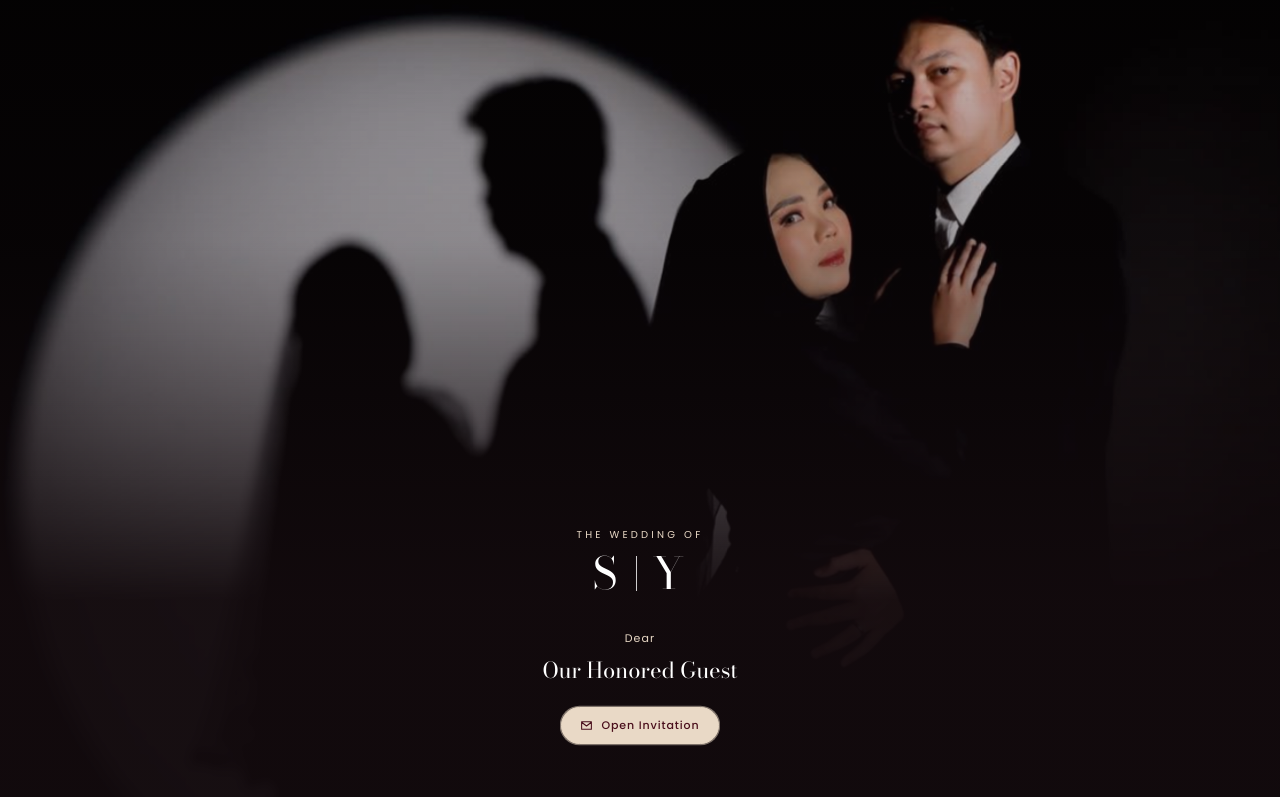
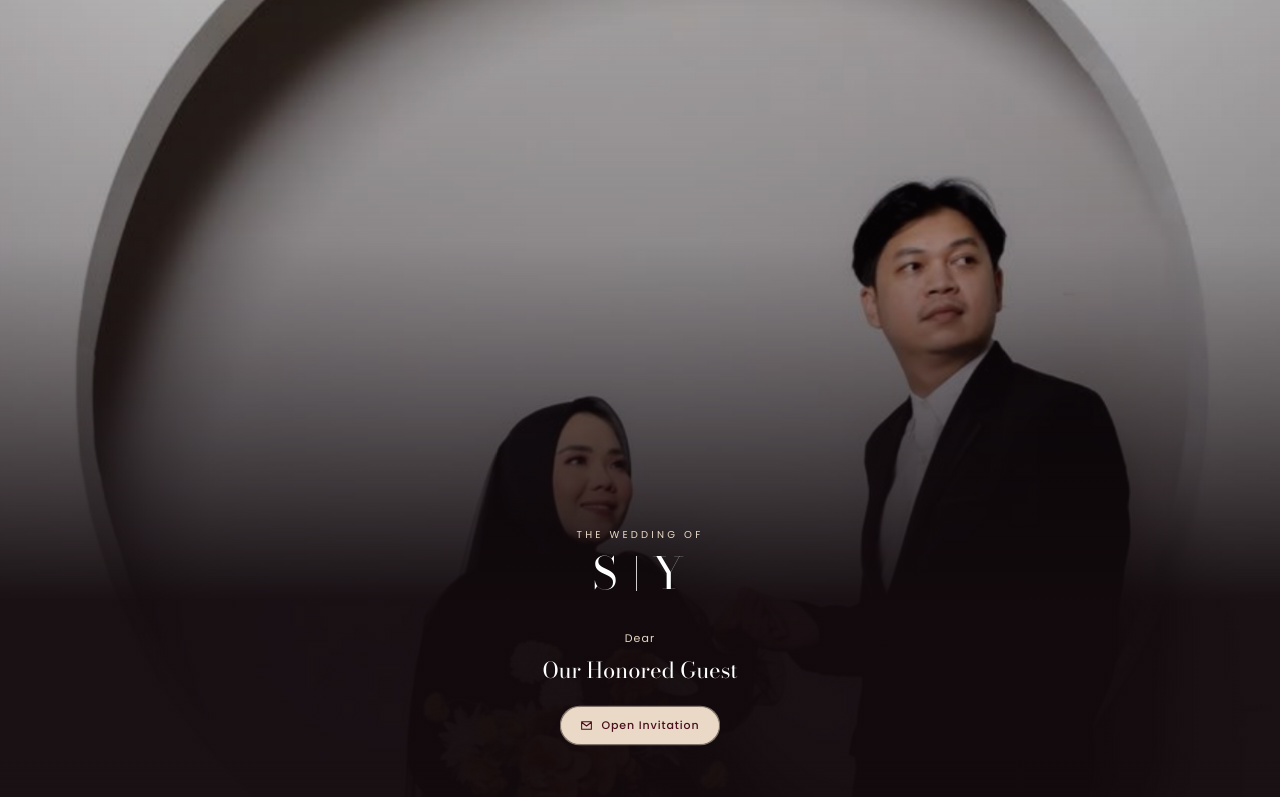
Before and after one commit to imamnrchls/inv-ssa, a plain HTML site: page index.html in a window 1280 px wide. Shown: the top 797 px of the page. Drawn offline with nearby package versions, Linux system fonts and the light colour scheme.

Commit message:
Sharper cover: portrait photo, less zoom on full-screen images
Co-Authored-By: Claude Opus 5.5 <noreply@anthropic.com>
Claude-Session: https://claude.ai/code/session_01Ax6AcQMNrkZVRh3X58nrK8

```diff
--- a/index.html
+++ b/index.html
@@ -289,8 +289,11 @@ footer { padding: 28px 24px calc(28px + env(safe-area-inset-bottom, 0px)); text-
   position: absolute; inset: -8% 0; z-index: 0; background-size: cover; background-position: center;
   will-change: translate, scale; transition: scale 1.9s cubic-bezier(.2,.7,.2,1);
 }
-.cover .ph .ph-img { animation: drift 18s ease-in-out infinite alternate; }
-@keyframes drift { from { scale: 1.02; } to { scale: 1.14; } }
+/* Cover & hero fill a whole phone screen, so keep extra magnification small: every bit of zoom
+   is upscaling on a 3x screen and makes the photo look soft. */
+.cover .ph .ph-img, .hero .ph .ph-img { inset: 0; }
+.cover .ph .ph-img { animation: drift 16s ease-in-out infinite alternate; }
+@keyframes drift { from { scale: 1; } to { scale: 1.05; } }
 
 /* ---------- scroll reveal ---------- */
 .rv { transition: opacity .9s ease, transform 1s cubic-bezier(.2,.7,.2,1), clip-path 1.3s cubic-bezier(.7,0,.2,1), filter 1s ease; }
@@ -312,9 +315,8 @@ footer { padding: 28px 24px calc(28px + env(safe-area-inset-bottom, 0px)); text-
 @keyframes rise { from { opacity: 0; transform: translateY(28px); } }
 .cover .mono { animation-name: monoIn; }
 @keyframes monoIn { from { opacity: 0; letter-spacing: .5em; filter: blur(6px); } }
-.cover.gone .ph .ph-img { scale: 1.25; transition: scale 1.2s ease; }
 body.opened .hero .ph-img { animation: kenburns 9s cubic-bezier(.2,.6,.2,1) both; }
-@keyframes kenburns { from { scale: 1.28; } to { scale: 1.02; } }
+@keyframes kenburns { from { scale: 1.1; } to { scale: 1; } }
 body.opened .hero .txt > * { animation: rise 1.1s cubic-bezier(.2,.7,.2,1) both; }
 body.opened .hero .txt > :nth-child(1) { animation-delay: .55s; }
 body.opened .hero .txt > :nth-child(2) { animation: monoIn 1.4s cubic-bezier(.2,.7,.2,1) .7s both; }
@@ -551,7 +553,7 @@ const CONFIG = {
   date: "2026-12-27T10:00:00+07:00",
 
   events: [
-    { name: "Akad Nikah", start: "2026-12-27T10:00:00+07:00", end: "2026-12-27T12:00:00+07:00", time: "10.00 WIB – selesai", place: "Sakha Ballroom, Royal Sentul Park", address: "Jl. Sentul Raya, Kadumangu, Kec. Babakan Madang, Kabupaten Bogor, Jawa Barat 16810", maps: "https://www.google.com/maps/search/?api=1&query=Sakha+Ballroom+Royal+Sentul+Park", photo: { src: "img/akad.jpg", pos: "50% 34%" } },
+    { name: "Akad Nikah", start: "2026-12-27T10:00:00+07:00", end: "2026-12-27T12:00:00+07:00", time: "10.00 WIB – selesai", place: "Sakha Ballroom, Royal Sentul Park", address: "Jl. Sentul Raya, Kadumangu, Kec. Babakan Madang, Kabupaten Bogor, Jawa Barat 16810", maps: "https://www.google.com/maps/search/?api=1&query=Sakha+Ballroom+Royal+Sentul+Park", photo: { src: "img/siluet-2.jpg", pos: "68% 30%" } },
     { name: "Resepsi",    start: "2026-12-27T13:00:00+07:00", end: "2026-12-27T17:00:00+07:00", time: "13.00 – 17.00 WIB",   place: "Sakha Ballroom, Royal Sentul Park", address: "Jl. Sentul Raya, Kadumangu, Kec. Babakan Madang, Kabupaten Bogor, Jawa Barat 16810", maps: "https://www.google.com/maps/search/?api=1&query=Sakha+Ballroom+Royal+Sentul+Park", photo: { src: "img/berdua.jpg", pos: "50% 25%" } }
   ],
   // Live streaming: isi mis. { when: "2026-12-27T10:00:00+07:00", url: "https://instagram.com/..." }. null = disembunyikan.
@@ -574,7 +576,7 @@ const CONFIG = {
 
   // Foto: path string, atau { src, pos, size } — pos = titik fokus, size = zoom (mis. "150%")
   photos: {
-    cover: { src: "img/siluet-2.jpg", pos: "70% 40%" },
+    cover: { src: "img/akad.jpg", pos: "55% 30%" },
     side:  { src: "img/siluet-1.jpg", pos: "60% 40%" },
     hero:  { src: "img/berdua.jpg",   pos: "56% 30%" },
     story: { src: "img/lingkaran.jpg", pos: "50% 52%" },
@@ -859,7 +861,7 @@ function reveal(vh) {
 }
 
 const progress = $("#progress");
-const layers = [...document.querySelectorAll("main .ph-img, .side .ph-img")].filter(n => !n.closest(".gallery, .strip"));
+const layers = [...document.querySelectorAll("main .ph-img, .side .ph-img")].filter(n => !n.closest(".gallery, .strip, .hero"));
 let ticking = false;
 function onScroll() {
   ticking = false;
```
